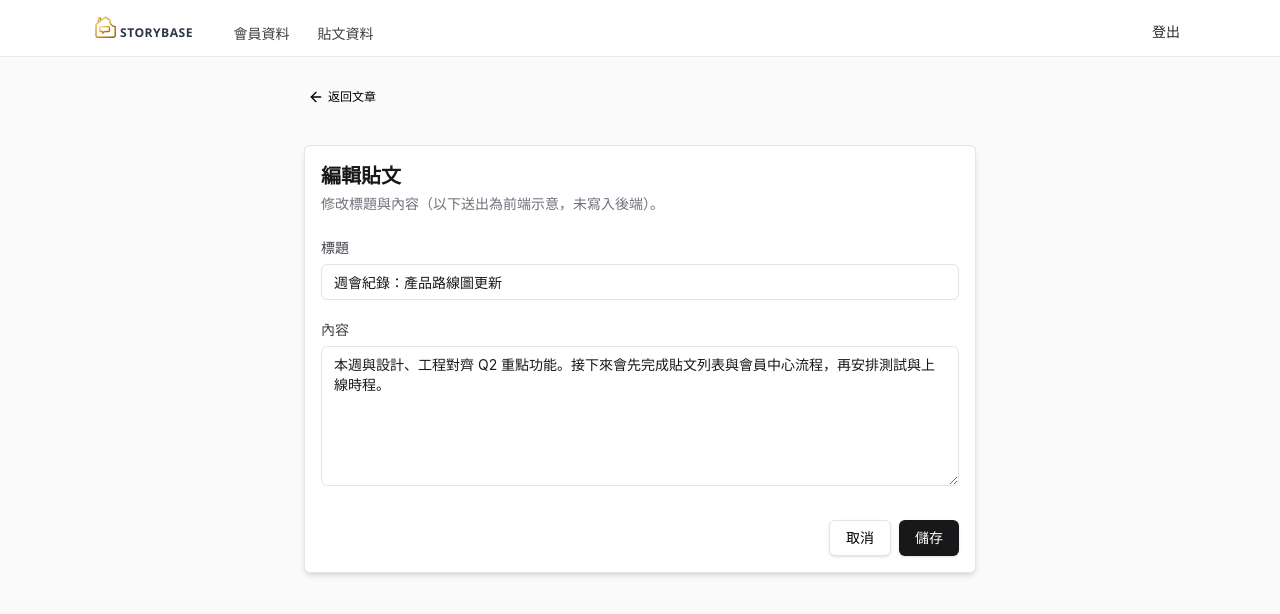
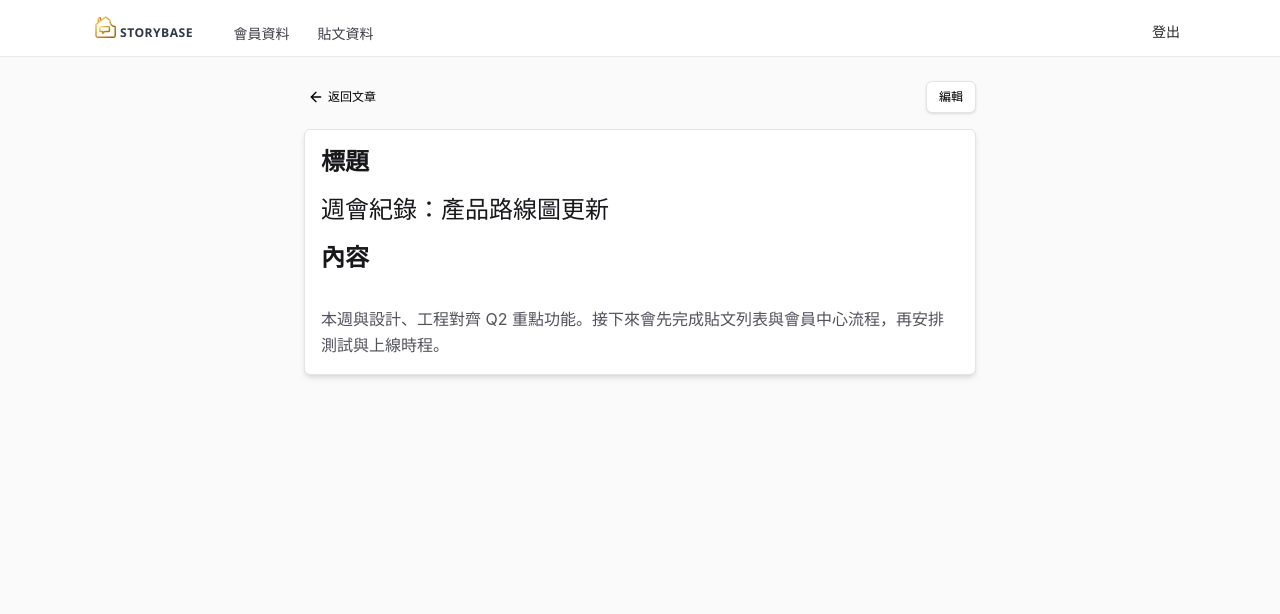
Before and after one commit to yoyo6140/StoryBase-Frontend, a React (Vite) app: page /posts/1/edit in a window 1280 px wide. Shown: the top 614 px of the page. Built offline with nearby package versions, Linux system fonts and the light colour scheme.

Commit message:
posts 取得個別文章ㄇㄛ串接

```diff
--- a/src/App.tsx
+++ b/src/App.tsx
@@ -5,6 +5,7 @@ import RegisterPage from "./pages/RegisterPage";
 import MemberPage from "./pages/MemberPage";
 import PostsPage from "./pages/PostsPage";
 import PostsEditPage from "./pages/PostsEditPage";
+import PostAddPage from "./pages/PostAddPage";
 import ErrorPage from "./pages/errorPage";
 
 function App() {
@@ -16,8 +17,8 @@ function App() {
       <Route element={<AppLayout />}>
         <Route path="/member" element={<MemberPage />} />
         <Route path="/posts" element={<PostsPage />} />
+        <Route path="/posts/new" element={<PostAddPage />} />
         <Route path="/posts/:postId/edit" element={<PostsEditPage />} />
-        <Route path="/posts/:postId" element={<PostsPage />} />
         <Route path="*" element={<ErrorPage />} />
       </Route>
       <Route path="*" element={<Navigate to="/login" replace />} />
--- a/src/hooks/useAuth.ts
+++ b/src/hooks/useAuth.ts
@@ -28,8 +28,8 @@ export async function login(input: LoginInputData) {
     throw new Error(data.detail || data.message || "登入失敗");
   }
 
-  // 成功則存入 session 並回傳
-  sessionStorage.setItem("access_token", data.access_token);
+  // 成功則存入 localStorage 並回傳
+  localStorage.setItem("access_token", data.access_token);
   return data;
 }
 
--- /dev/null
+++ b/src/hooks/usePosts.ts
@@ -0,0 +1,35 @@
+const API_BASE = import.meta.env.VITE_API_BASE_URL;
+const POSTS_PATH = "/api/v1/posts";
+const MY_POSTS_PATH = "/api/v1/posts/me";
+
+export interface MyPost {
+  id: number;
+  title: string;
+  content: string;
+  author: {
+    username: string;
+  };
+}
+
+/** 目前使用者的文章（需 Bearer access_token） */
+export async function getMyPosts(access_token: string) {
+  try {
+    const res = await fetch(`${API_BASE}${MY_POSTS_PATH}`, {
+      method: "GET",
+      headers: {
+        "Content-Type": "application/json",
+        Authorization: `Bearer ${access_token}`,
+      },
+    });
+
+    const data: unknown = await res.json();
+
+    if (!res.ok) {
+      throw new Error("文章列表格式異常");
+    }
+
+    return data;
+  } catch (error) {
+    throw new Error("文章列表格式異常");
+  }
+}
--- a/src/index.css
+++ b/src/index.css
@@ -8,6 +8,7 @@
   --card-shadow:
     0 4px 6px -1px rgb(0 0 0 / 0.1), 0 2px 4px -2px rgb(0 0 0 / 0.1);
   --card-border: 1px solid rgb(228 228 231);
+  --card-bg-hover: rgb(250 250 250);
 }
 
 /* 通用卡片：外觀來自 --card-*，版面（上距、最大寬度）一併定義在此 */
@@ -18,4 +19,9 @@
   border-radius: var(--card-radius);
   box-shadow: var(--card-shadow);
   border: var(--card-border);
+  transition: background-color 200ms ease;
 }
+
+.card-surface:hover {
+  background-color: var(--card-bg-hover);
+}
--- a/src/pages/MemberPage.tsx
+++ b/src/pages/MemberPage.tsx
@@ -4,7 +4,7 @@ import { getMember, changePassword } from "@/hooks/useMember";
 import { Eye, EyeOff } from "lucide-react";
 
 function MemberPage() {
-  const access_token = sessionStorage.getItem("access_token");
+  const access_token = localStorage.getItem("access_token");
   const [isEditing, setIsEditing] = useState(false);
   const [username, setUsername] = useState("");
   const [email, setEmail] = useState("");
--- /dev/null
+++ b/src/pages/PostAddPage.tsx
@@ -0,0 +1,9 @@
+function PostAddPage() {
+  return (
+    <div>
+      <h1>PostAddPage</h1>
+    </div>
+  );
+}
+
+export default PostAddPage;
--- a/src/pages/PostsEditPage.tsx
+++ b/src/pages/PostsEditPage.tsx
@@ -13,6 +13,7 @@ function PostsEditPage() {
   const navigate = useNavigate();
   const post = postId ? SAMPLE_POSTS.find((p) => p.id === postId) : undefined;
 
+  const [isEditing, setIsEditing] = useState(false);
   const [title, setTitle] = useState(post?.title ?? "");
   const [content, setContent] = useState(post?.content ?? "");
 
@@ -35,22 +36,41 @@ function PostsEditPage() {
     );
   }
 
+  const exitEditMode = () => {
+    setTitle(post.title);
+    setContent(post.content);
+    setIsEditing(false);
+  };
+
   const onSubmit = (e: FormEvent) => {
     e.preventDefault();
-    // 示意：實際專案在此以 title、content 呼叫 API 後再導向
-    navigate(`/posts/${postId}`, { replace: true });
+    navigate("/posts", { replace: true });
   };
 
   return (
     <div className="mx-auto w-full max-w-2xl">
-      <Button variant="ghost" size="sm" className="-ml-2 mb-4 gap-1" asChild>
-        <Link to={`/posts/${postId}`}>
+      <div className="mb-4 flex flex-wrap items-center justify-between gap-2">
+        <Button variant="ghost" size="sm" className="-ml-2 gap-1" asChild>
+          <Link to="/posts">
             <ArrowLeft className="size-4" aria-hidden />
             返回文章
           </Link>
         </Button>
+        {!isEditing ? (
+          <Button
+            type="button"
+            variant="outline"
+            size="sm"
+            onClick={() => setIsEditing(true)}
+          >
+            編輯
+          </Button>
+        ) : null}
+      </div>
 
       <div className="card-surface p-5 sm:p-8">
+        {isEditing ? (
+          <>
             <h1 className="text-xl font-bold text-zinc-900">編輯貼文</h1>
             <p className="mt-1 text-sm text-zinc-500">
               修改標題與內容（以下送出為前端示意，未寫入後端）。
@@ -89,14 +109,29 @@ function PostsEditPage() {
                 />
               </div>
               <div className="flex flex-col-reverse gap-2 pt-2 sm:flex-row sm:justify-end">
-            <Button type="button" variant="outline" asChild>
-              <Link to={`/posts/${postId}`}>取消</Link>
+                <Button type="button" variant="outline" onClick={exitEditMode}>
+                  取消
                 </Button>
                 <Button type="submit" variant="default">
                   儲存
                 </Button>
               </div>
             </form>
+          </>
+        ) : (
+          <article className="flex flex-col gap-4">
+            <h1 className="text-xl font-bold text-zinc-900 sm:text-2xl">
+              標題
+            </h1>
+            <div className=" text-zinc-900 sm:text-2xl">{title}</div>
+            <h1 className="text-xl font-bold text-zinc-900 sm:text-2xl">
+              內容
+            </h1>
+            <div className="mt-4 whitespace-pre-wrap text-sm leading-relaxed text-zinc-600 sm:text-base">
+              {content}
+            </div>
+          </article>
+        )}
       </div>
     </div>
   );
--- a/src/pages/PostsPage.tsx
+++ b/src/pages/PostsPage.tsx
@@ -1,63 +1,42 @@
-import { SAMPLE_POSTS } from "@/data/samplePosts";
 import { Button } from "@/components/ui";
-import { ArrowLeft } from "lucide-react";
-import { Link, useParams } from "react-router-dom";
+import { useEffect, useState } from "react";
+import { Link } from "react-router-dom";
+import { getMyPosts, type MyPost } from "@/hooks/usePosts";
 
 const postListItemClass =
-  "card-surface block p-5 sm:p-6 no-underline transition-[box-shadow,border-color,transform,background-color] duration-200 hover:-translate-y-0.5 hover:bg-zinc-50 hover:shadow-lg hover:border-zinc-300 focus-visible:outline-none focus-visible:ring-2 focus-visible:ring-zinc-400 focus-visible:ring-offset-2";
+  "card-surface block p-5 sm:p-6 no-underline transition-[box-shadow,border-color,background-color] duration-200 hover:bg-zinc-50 hover:shadow-lg hover:border-zinc-300 focus-visible:outline-none focus-visible:ring-2 focus-visible:ring-zinc-400 focus-visible:ring-offset-2";
 
 function PostsPage() {
-  const { postId } = useParams();
+  const [posts, setPosts] = useState<MyPost[]>([]);
+  const access_token = localStorage.getItem("access_token");
 
-  if (postId) {
-    const post = SAMPLE_POSTS.find((p) => p.id === postId);
-
-    if (!post) {
-      return (
-        <div className="mx-auto w-full max-w-2xl">
-          <p className="text-sm text-zinc-600">找不到這則貼文。</p>
-          <Button variant="outline" className="mt-4" asChild>
-            <Link to="/posts">返回貼文列表</Link>
-          </Button>
-        </div>
-      );
+  useEffect(() => {
+    if (access_token) {
+      getMyPosts(access_token).then((data) => {
+        setPosts(data as MyPost[]);
+      });
+    } else {
+      setPosts([]);
     }
+  }, [access_token]);
 
   return (
     <div className="mx-auto w-full max-w-2xl">
-        <div className="mb-4 flex flex-wrap items-center justify-between gap-2">
-          <Button variant="ghost" size="sm" className="-ml-2 gap-1" asChild>
-            <Link to="/posts">
-              <ArrowLeft className="size-4" aria-hidden />
-              返回列表
-            </Link>
-          </Button>
-          <Button variant="outline" size="sm" asChild>
-            <Link to={`/posts/${postId}/edit`}>編輯</Link>
+      <div className="flex flex-wrap items-end justify-between gap-3">
+        <div>
+          <h1 className="text-xl font-bold text-zinc-900">貼文</h1>
+          <p className="mt-1 text-sm text-zinc-500">資料來自後端 API。</p>
+        </div>
+        <Button variant="default" size="sm" asChild>
+          <Link to="/posts/new">新增貼文</Link>
         </Button>
       </div>
 
-        <article className="card-surface p-5 sm:p-8">
-          <h1 className="text-xl font-bold text-zinc-900 sm:text-2xl">
-            {post.title}
-          </h1>
-          <p className="mt-4 text-sm leading-relaxed text-zinc-600 sm:text-base">
-            {post.content}
-          </p>
-        </article>
-      </div>
-    );
-  }
-
-  return (
-    <div className="mx-auto w-full max-w-2xl">
-      <h1 className="text-xl font-bold text-zinc-900">貼文</h1>
-      <p className="mt-1 text-sm text-zinc-500">
-        點選卡片會依 id 開啟編輯頁並帶入該則資料。以下為示意資料。
-      </p>
-
+      {posts.length === 0 ? (
+        <p className="mt-6 text-sm text-zinc-600">目前尚無貼文。</p>
+      ) : (
         <ul className="mt-6 list-none space-y-4 p-0">
-        {SAMPLE_POSTS.map((post) => (
+          {posts.map((post) => (
             <li key={post.id}>
               <Link
                 to={`/posts/${post.id}/edit`}
@@ -65,7 +44,12 @@ function PostsPage() {
                 aria-label={`編輯：${post.title}`}
               >
                 <article>
-                <h2 className="text-lg font-bold text-zinc-900">{post.title}</h2>
+                  <h2 className="text-lg font-bold text-zinc-900">
+                    {post.title}
+                  </h2>
+                  <p className="mt-1 text-xs text-zinc-500">
+                    {post.author.username}
+                  </p>
                   <p className="mt-3 line-clamp-3 text-sm leading-relaxed text-zinc-600">
                     {post.content}
                   </p>
@@ -74,6 +58,7 @@ function PostsPage() {
             </li>
           ))}
         </ul>
+      )}
     </div>
   );
 }
```
Also changed, not shown: 1 other file (tests, documents, lock files or other folders). Lines whose indentation alone changed are shown as unchanged.
